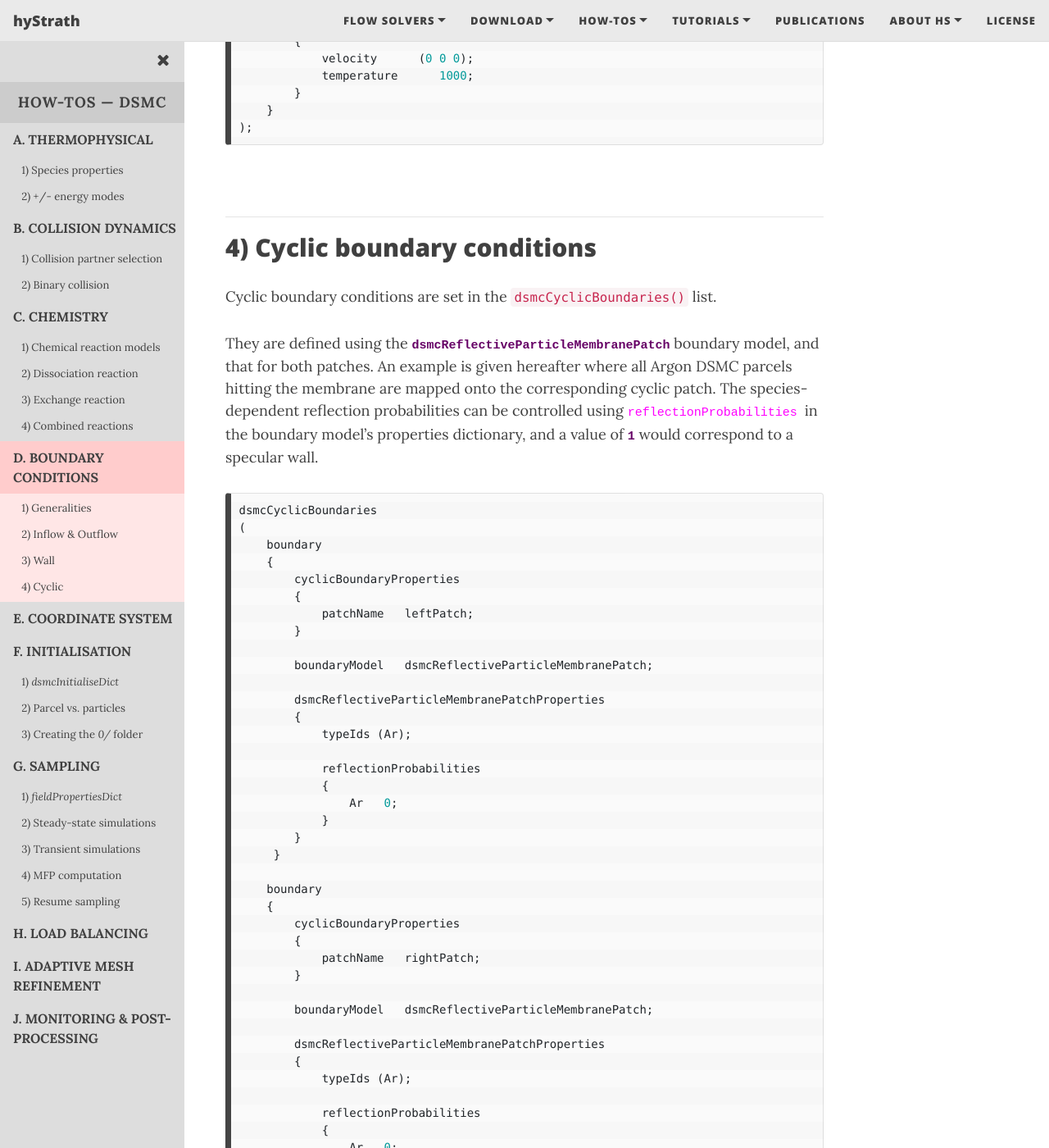
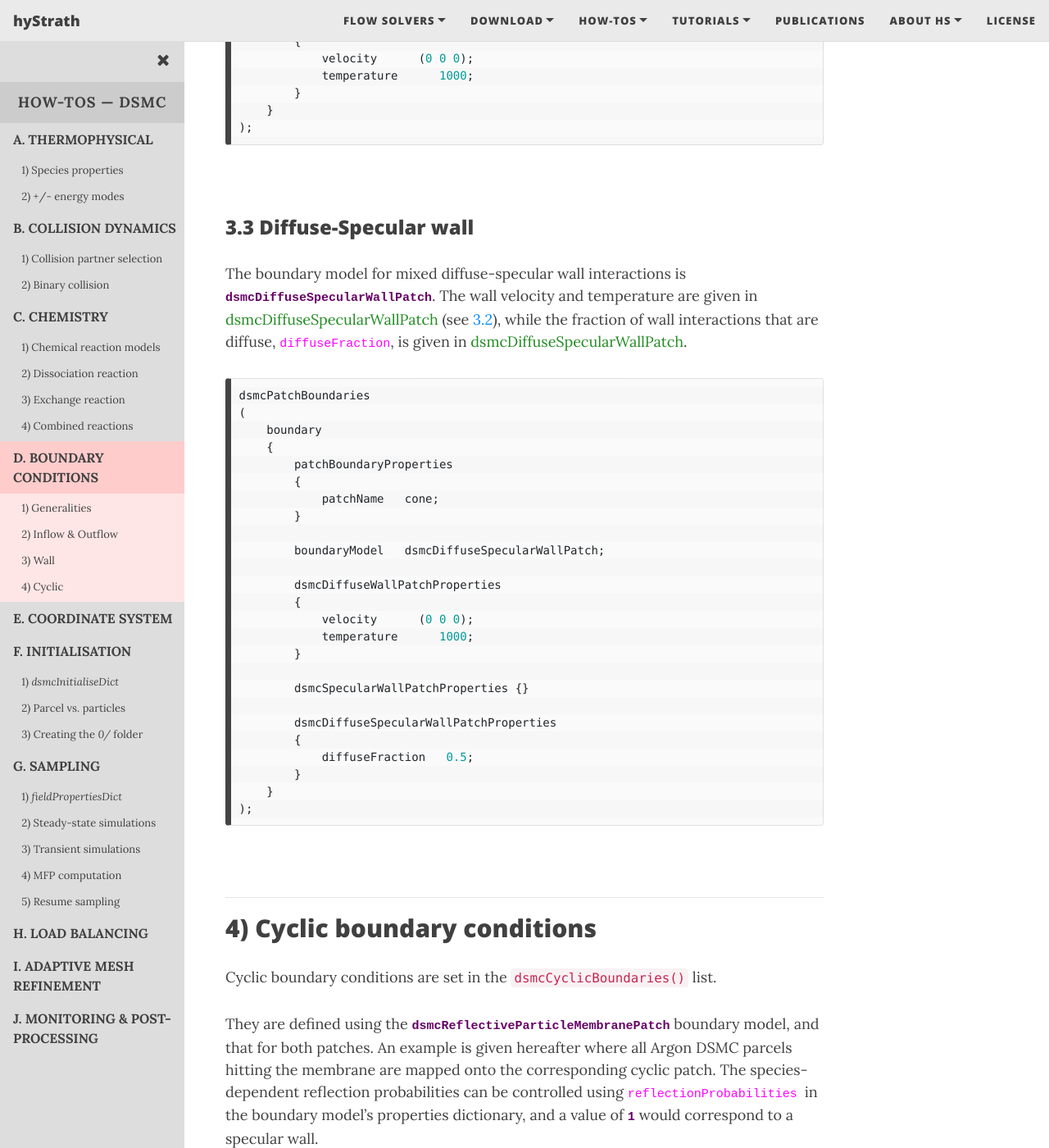
Before and after one commit to hystrath/hystrath.github.io, a Jekyll site: the page built from how-tos-dsmc-fleming/how-tos-dsmc-fleming-boundary-conditions.md, in a window 1280 px wide and 1400 px high, scrolled down 3937 px. Shown: the whole window at 82% size. Built offline with Jekyll 4.4.1, drawn with Linux system fonts in a browser that asks for light colours; nearby versions of some CDN libraries.

Commit message:
Editing pages

````diff
--- a/how-tos-dsmc-fleming/how-tos-dsmc-fleming-boundary-conditions.md
+++ b/how-tos-dsmc-fleming/how-tos-dsmc-fleming-boundary-conditions.md
@@ -232,6 +232,40 @@ dsmcPatchBoundaries
 );
 ```
 
+&nbsp;
+
+### 3.3 Diffuse-Specular wall
+
+The boundary model for mixed diffuse-specular wall interactions is <dictval>dsmcDiffuseSpecularWallPatch</dictval>. The wall velocity and temperature are given in <subdict>dsmcDiffuseSpecularWallPatch</subdict> (see [3.2](https://hystrath.github.io/how-tos-dsmc-fleming/how-tos-dsmc-fleming-boundary-conditions/#32-diffuse-wall)), while the fraction of wall interactions that are diffuse, <dictkey>diffuseFraction</dictkey>, is given in <subdict>dsmcDiffuseSpecularWallPatch</subdict>.
+
+```c++
+dsmcPatchBoundaries
+(
+    boundary
+    {
+        patchBoundaryProperties
+        {
+            patchName   cone;
+        }
+
+        boundaryModel   dsmcDiffuseSpecularWallPatch;
+
+        dsmcDiffuseWallPatchProperties
+        {
+            velocity      (0 0 0);
+            temperature      1000;
+        }
+
+        dsmcSpecularWallPatchProperties {}
+
+        dsmcDiffuseSpecularWallPatchProperties
+        {
+            diffuseFraction   0.5;
+        }
+    }
+);
+```
+
 <br>
 
 ---
````
Also changed, not shown: how-tos-dsmc-fleming/how-tos-dsmc-fleming.md (+1 -0 lines).
